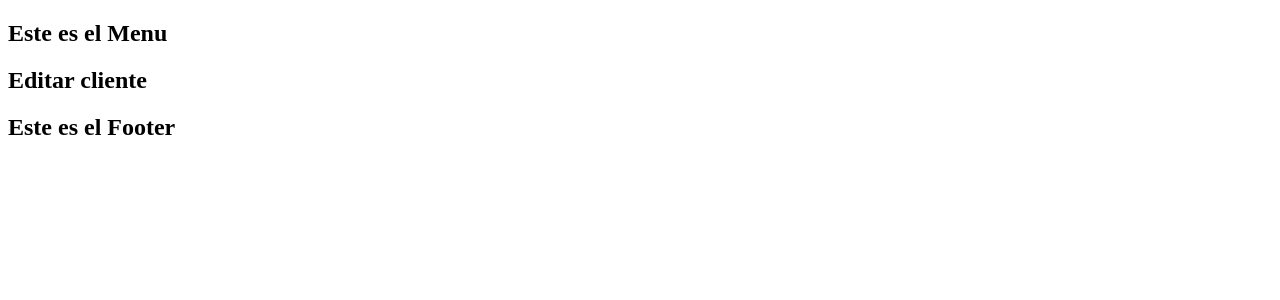
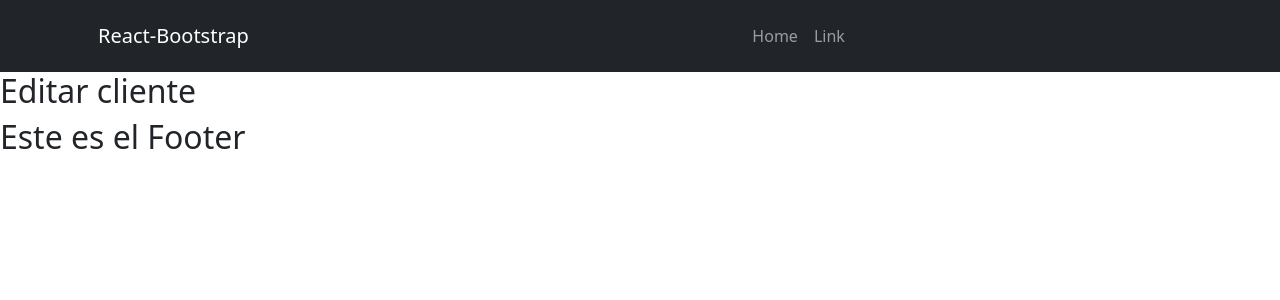
Before and after one commit to jlpereyra22/Calistenia-Evolutiva-Front, a React (Create React App) app: page /administrar/editarcliente/1 in a window 1280 px wide. Shown: the top 300 px of the page. Built offline with nearby package versions, Linux system fonts and the light colour scheme.

Commit message:
agregamos style al menu

```diff
--- a/src/App.jsx
+++ b/src/App.jsx
@@ -6,6 +6,7 @@ import Error404 from "./components/views/Error404";
 import Home from "./components/views/Home";
 import AgregarCliente from "./components/views/socios/AgregarCliente";
 import EditarCliente from "./components/views/socios/EditarCliente";
+import 'bootstrap/dist/css/bootstrap.min.css';
 
 function App() {
   return (
--- a/src/components/commons/Menu.jsx
+++ b/src/components/commons/Menu.jsx
@@ -1,8 +1,30 @@
+import { Col } from 'react-bootstrap';
+import Container from 'react-bootstrap/Container';
+import Nav from 'react-bootstrap/Nav';
+import Navbar from 'react-bootstrap/Navbar';
 
 
 const Menu = () => {
     return (
-       <h2>Este es el Menu</h2>
+        <section className='bg-dark'>
+      <Container  className='p-3'>
+        <Navbar bg="dark" expand="lg" variant="dark" className="row justify-content-between m-0 p-0">
+        <Col lg={5} className="text-lg-start text-center">
+        <Navbar.Brand href="#home">React-Bootstrap</Navbar.Brand>
+        </Col>
+        <Col lg={5}>
+        <Navbar.Toggle aria-controls="basic-navbar-nav" />
+        <Navbar.Collapse id="basic-navbar-nav">
+          <Nav className="me-auto">
+            <Nav.Link href="#home">Home</Nav.Link>
+            <Nav.Link href="#link">Link</Nav.Link>
+
+          </Nav>
+        </Navbar.Collapse>
+        </Col>
+    </Navbar>
+      </Container>
+      </section>
     );
 };
 
```
